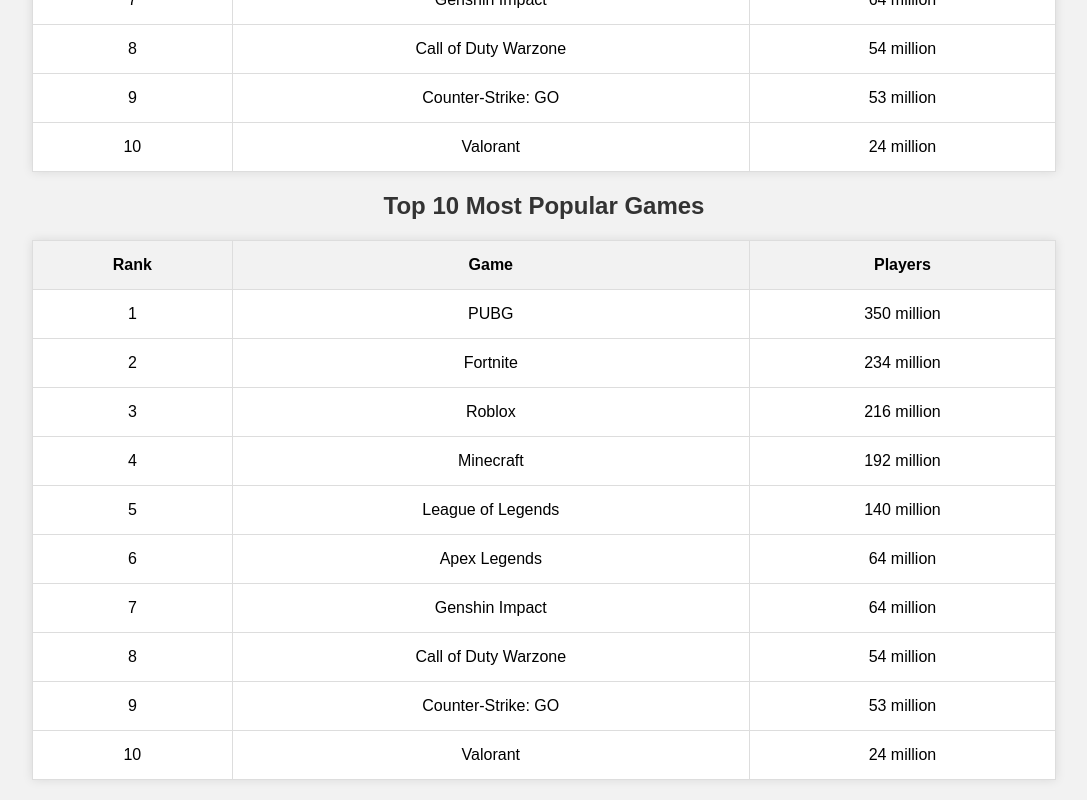
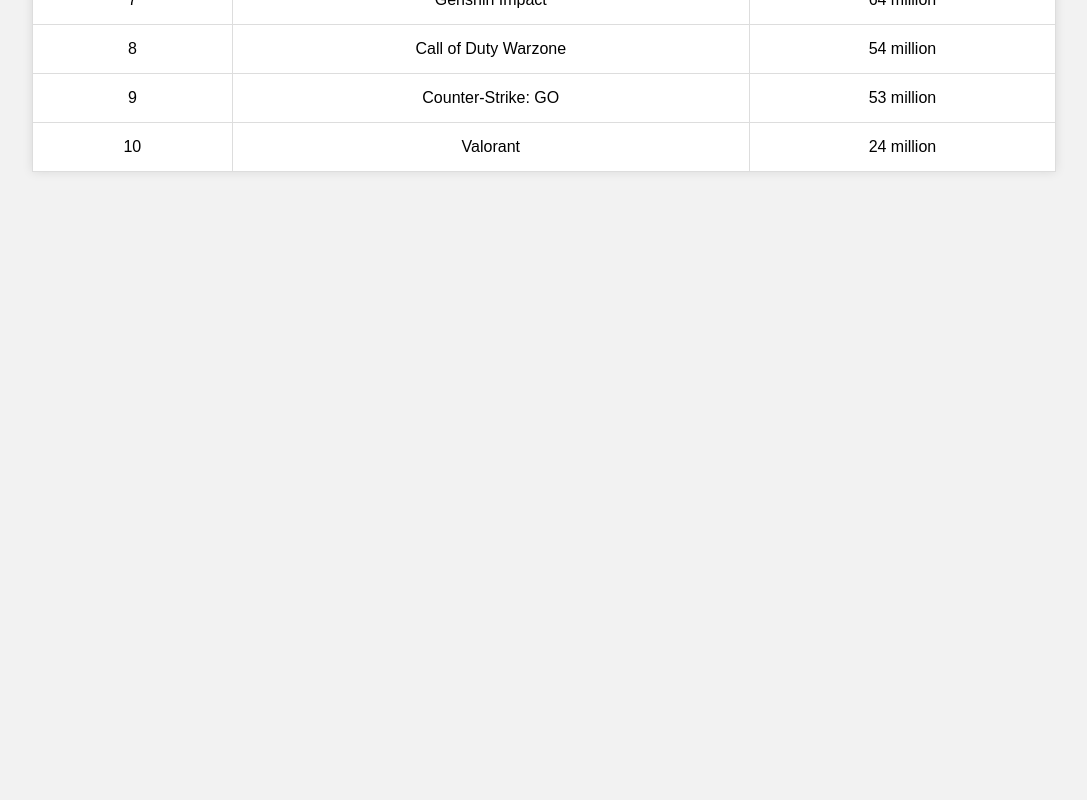
Before and after one commit to Achilles709/23, a plain HTML site: page index.html in a window 1280 px wide. Shown: the part 436-1236 px from the top of the page, without its empty margins (96-1183 px from the left). After the commit the page ends 800 px from the top, so only its background shows below. Drawn offline with Linux system fonts and the light colour scheme.

Commit message:
Update index.html

```diff
--- a/index.html
+++ b/index.html
@@ -101,107 +101,4 @@
 </body>
 
 
-</html><!DOCTYPE html>
-<html lang="en">
-<head>
-    <meta charset="UTF-8">
-    <meta name="viewport" content="width=device-width, initial-scale=1.0">
-    <title>Top 10 Most Popular Games</title>
-    <style>
-        body {
-            font-family: Arial, sans-serif;
-            background-color: #f2f2f2;
-            margin: 0;
-            padding: 0;
-        }
-
-        h2 {
-            text-align: center;
-            color: #333;
-        }
-
-        table {
-            width: 80%;
-            margin: 20px auto;
-            border-collapse: collapse;
-            background-color: #fff;
-            box-shadow: 0 0 10px rgba(0, 0, 0, 0.1);
-        }
-
-        th, td {
-            padding: 15px;
-            text-align: center;
-            border: 1px solid #ddd;
-        }
-
-        th {
-            background-color: #f2f2f2;
-        }
-    </style>
-</head>
-<body>
-
-    <h2>Top 10 Most Popular Games</h2>
-
-    <table border="1">
-        <tr>
-            <th>Rank</th>
-            <th>Game</th>
-            <th>Players</th>
-        </tr>
-        <tr>
-            <td>1</td>
-            <td>PUBG</td>
-            <td>350 million</td>
-        </tr>
-        <tr>
-            <td>2</td>
-            <td>Fortnite</td>
-            <td>234 million</td>
-        </tr>
-        <tr>
-            <td>3</td>
-            <td>Roblox</td>
-            <td>216 million</td>
-        </tr>
-        <tr>
-            <td>4</td>
-            <td>Minecraft</td>
-            <td>192 million</td>
-        </tr>
-        <tr>
-            <td>5</td>
-            <td>League of Legends</td>
-            <td>140 million</td>
-        </tr>
-        <tr>
-            <td>6</td>
-            <td>Apex Legends</td>
-            <td>64 million</td>
-        </tr>
-        <tr>
-            <td>7</td>
-            <td>Genshin Impact</td>
-            <td>64 million</td>
-        </tr>
-        <tr>
-            <td>8</td>
-            <td>Call of Duty Warzone</td>
-            <td>54 million</td>
-        </tr>
-        <tr>
-            <td>9</td>
-            <td>Counter-Strike: GO</td>
-            <td>53 million</td>
-        </tr>
-        <tr>
-            <td>10</td>
-            <td>Valorant</td>
-            <td>24 million</td>
-        </tr>
-    </table>
-
-</body>
-
-
 </html>
```
